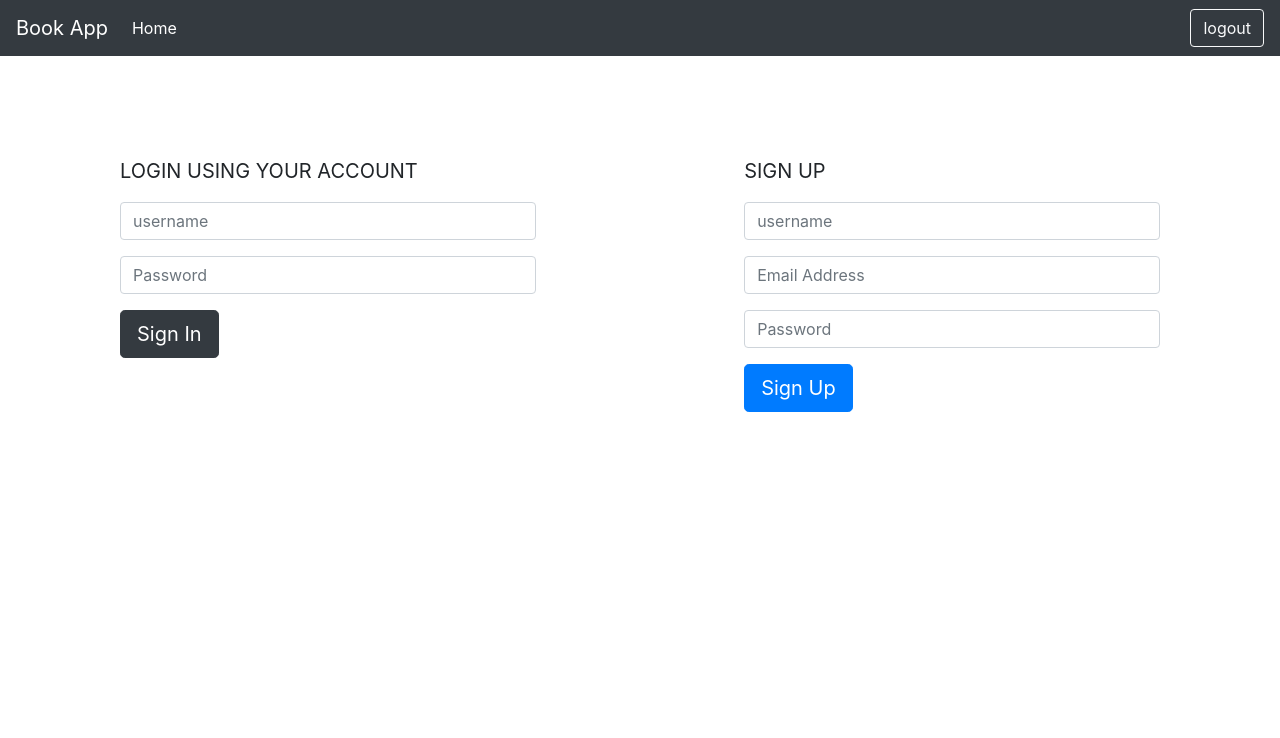
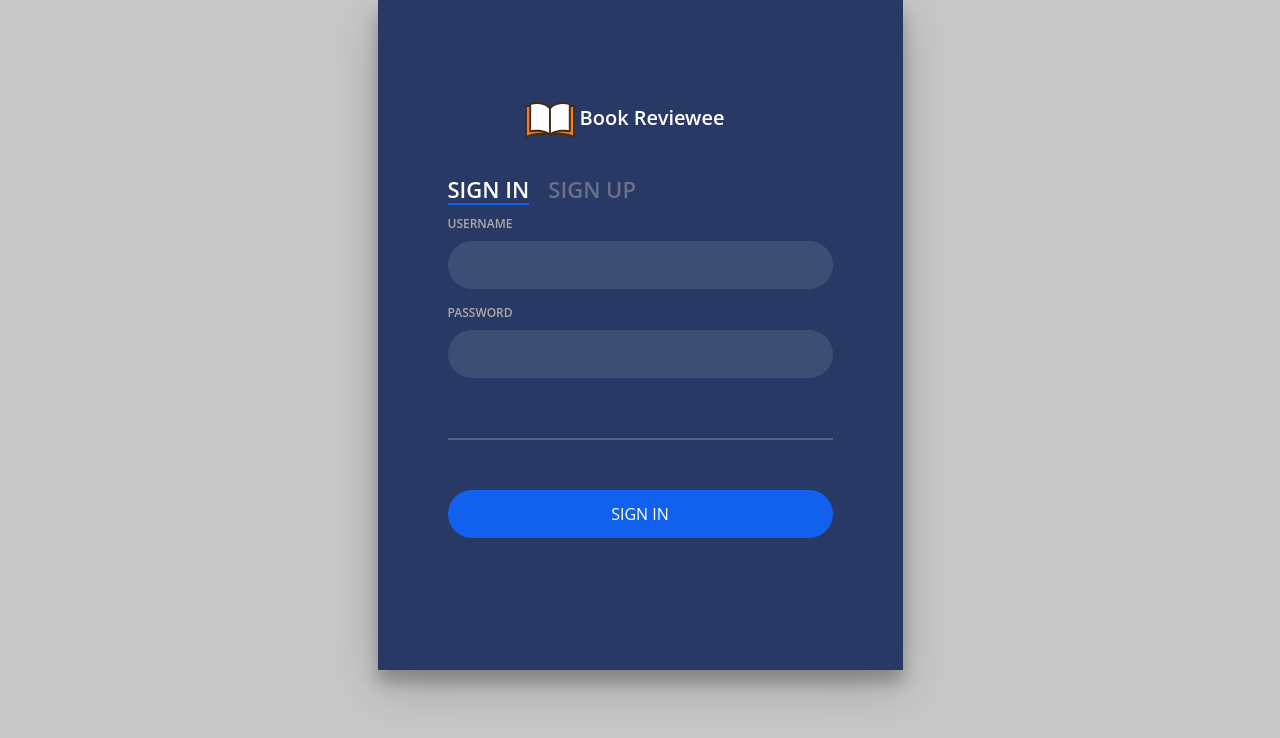
Before and after one commit to abdallamourad/Book-reviewee, a Flask app: page /login in a window 1280 px wide. Shown: the top 738 px of the page. Run offline with Flask 2, Linux system fonts and the light colour scheme; some libraries are stand-ins or nearby versions.

Commit message:
Finalized the app

```diff
--- a/application.py
+++ b/application.py
@@ -32,7 +32,7 @@ def login():
 @app.route("/checkuser", methods=["POST"])
 def checkuser():
     name, email, password, count = [None for i in range(4)]
-
+    print(request.form)
     if "login" in request.form:
         name = request.form.get("logname")
         password = request.form.get("logpassword").encode('utf-8')
@@ -52,7 +52,7 @@ def checkuser():
             return redirect(url_for('search'))
         elif "signup" in request.form:
             # Display an error as user found.
-            return render_template('login.html', sign_error='account is already exist!')
+            return render_template('login.html', error='account is already exist!')
 
     elif "signup" in request.form and db.execute("SELECT username FROM users WHERE username=:name OR email=:email",
             {"name": name, "email": email}).rowcount == 0:
@@ -63,13 +63,15 @@ def checkuser():
         return render_template('login.html', success="account has been created successfully!")
     else:
         # Display an error for user not found.
-        return render_template('login.html', error=" user not found!")
+        return render_template('login.html', error="user not found!")
 
 @app.route("/search", methods=["GET", "POST"])
 def search():
     # Display all books
     books = None
     try:
+        if request.method == "GET" and 'username' not in session:
+            raise Exception('This method is not allowed!')
 
         if request.method == "POST":
             if "query" in request.form:
@@ -81,7 +83,6 @@ def search():
                     return render_template("error.html", error="NO MATCH FOUND!")
         else:
             books = db.execute("SELECT isbn, title, author, pub_year, img_url, average_score, review_count FROM books ORDER BY title ASC")
-
     except Exception as e:
         return render_template("error.html", error="ERROR OCCURED!")
 
--- /dev/null
+++ b/static/css/login.css
@@ -0,0 +1,149 @@
+body{
+	margin:0;
+	color:#6a6f8c;
+	background:#c8c8c8;
+	font:600 16px/18px 'Open Sans',sans-serif;
+}
+*,:after,:before{box-sizing:border-box}
+.clearfix:after,.clearfix:before{content:'';display:table}
+.clearfix:after{clear:both;display:block}
+a{color:inherit;text-decoration:none}
+
+.login-wrap{
+	width:100%;
+	margin:auto;
+	max-width:525px;
+	min-height:670px;
+	position:relative;
+	box-shadow:0 12px 15px 0 rgba(0,0,0,.24),0 17px 50px 0 rgba(0,0,0,.19);
+}
+.login-html{
+	width:100%;
+	height:100%;
+	position:absolute;
+	padding:90px 70px 50px 70px;
+	background:rgba(40,57,101);
+}
+.login-html .sign-in-htm,
+.login-html .sign-up-htm{
+	top:0;
+	left:0;
+	right:0;
+	bottom:0;
+	position:absolute;
+	transform:rotateY(180deg);
+	backface-visibility:hidden;
+	transition:all .4s linear;
+}
+.login-html .sign-in,
+.login-html .sign-up,
+.login-form .group .check{
+	display:none;
+}
+.login-html .tab,
+.login-form .group .label,
+.login-form .group .button{
+	text-transform:uppercase;
+}
+.login-html .tab{
+	font-size:22px;
+	margin-right:15px;
+	padding-bottom:5px;
+	margin:0 15px 10px 0;
+	display:inline-block;
+	border-bottom:2px solid transparent;
+}
+.login-html .sign-in:checked + .tab,
+.login-html .sign-up:checked + .tab{
+	color:#fff;
+	border-color:#1161ee;
+}
+.login-form{
+	min-height:345px;
+	position:relative;
+	perspective:1000px;
+	transform-style:preserve-3d;
+}
+.login-form .group{
+	margin-bottom:15px;
+}
+.login-form .group .label,
+.login-form .group .input,
+.login-form .group .button{
+	width:100%;
+	color:#fff;
+	display:block;
+}
+.login-form .group .input,
+.login-form .group .button{
+	border:none;
+	padding:15px 20px;
+	border-radius:25px;
+	background:rgba(255,255,255,.1);
+}
+.login-form .group input[data-type="password"]{
+	text-security:circle;
+	-webkit-text-security:circle;
+}
+.login-form .group .label{
+	color:#aaa;
+	font-size:12px;
+}
+.login-form .group .button{
+	background:#1161ee;
+}
+.login-form .group label .icon{
+	width:15px;
+	height:15px;
+	border-radius:2px;
+	position:relative;
+	display:inline-block;
+	background:rgba(255,255,255,.1);
+}
+.login-form .group label .icon:before,
+.login-form .group label .icon:after{
+	content:'';
+	width:10px;
+	height:2px;
+	background:#fff;
+	position:absolute;
+	transition:all .2s ease-in-out 0s;
+}
+.login-form .group label .icon:before{
+	left:3px;
+	width:5px;
+	bottom:6px;
+	transform:scale(0) rotate(0);
+}
+.login-form .group label .icon:after{
+	top:6px;
+	right:0;
+	transform:scale(0) rotate(0);
+}
+.login-form .group .check:checked + label{
+	color:#fff;
+}
+.login-form .group .check:checked + label .icon{
+	background:#1161ee;
+}
+.login-form .group .check:checked + label .icon:before{
+	transform:scale(1) rotate(45deg);
+}
+.login-form .group .check:checked + label .icon:after{
+	transform:scale(1) rotate(-45deg);
+}
+.login-html .sign-in:checked + .tab + .sign-up + .tab + .login-form .sign-in-htm{
+	transform:rotate(0);
+}
+.login-html .sign-up:checked + .tab + .login-form .sign-up-htm{
+	transform:rotate(0);
+}
+
+.hr{
+	height:2px;
+	margin:60px 0 50px 0;
+	background:rgba(255,255,255,.2);
+}
+.foot-lnk{
+	text-align:center;
+}
--- a/static/css/style.css
+++ b/static/css/style.css
@@ -47,3 +47,8 @@ label.star:before {
   content: '\f006';
   font-family: FontAwesome;
 }
+
+#book-icon {
+  width: 50px;
+  margin-right: 5px;
+}
--- a/templates/error.html
+++ b/templates/error.html
@@ -2,5 +2,9 @@
 {% block error %} Error {% endblock %}
 
 {% block body %}
-  <h1 style="padding-left: 20px; padding-top: 10px;">{{ error }}</h1>
+  <div class="row" style=" padding: 15px; margin-left: 30%;">
+    <div class="card" style="padding: 20px;">
+      <h1 style="padding-left: 20px; padding-top: 10px;">{{ error }}</h1>
+    </div>
+  </div>
 {% endblock %}
--- a/templates/layout.html
+++ b/templates/layout.html
@@ -16,34 +16,8 @@
 
   </head>
   <body>
-    <nav class="navbar navbar-expand-lg navbar-dark bg-dark">
-      <a class="navbar-brand" href="{{ url_for('index') }}">Book App</a>
-      <button class="navbar-toggler" type="button" data-toggle="collapse" data-target="#navbarNav" aria-controls="navbarNav" aria-expanded="false" aria-label="Toggle navigation">
-        <span class="navbar-toggler-icon"></span>
-      </button>
-      <div class="collapse navbar-collapse" id="navbarNav">
-        <ul class="navbar-nav">
-          <li class="nav-item active">
-            <a class="nav-link" href="{{ url_for('index') }}" >Home <span class="sr-only">(current)</span></a>
-          </li>
-          {% if session %}
-            <li class="nav-item">
-              <a class="nav-link" href="{{ url_for('search') }}">Search</a>
-            </li>
-          {% endif %}
-        </ul>
-      </div>
-      <div class="topnac-right">
-        {% if session is none %}
-          <a class="btn btn-outline-light topnav-right" href="{{ url_for('login') }}" name="button"> Sign in</a>
-        {% else %}
-          <a class="btn btn-outline-light topnav-right" href="{{ url_for('logout') }}" name="button"> logout</a>
-        {% endif %}
-      </div>
-
-    </nav>
-
-      {% block body %}
-      {% endblock %}
+    {% block nav %} {% endblock %}
+    {% block body %}
+    {% endblock %}
   </body>
 </html>
--- a/templates/login.html
+++ b/templates/login.html
@@ -1,72 +1,67 @@
 {% extends "layout.html"%}
 {% block title %} Login {% endblock %}
 
+{% block link %}
+  <link rel="stylesheet" href="{{ url_for('static', filename='css/login.css') }}">
+{% endblock%}
+
 {% block body %}
-  <div class="container-fluid">
-    <div class="container">
-      <div class="row">
-        <div class="col-md-5">
-            <form role="form" method="post" action="{{ url_for('checkuser') }}">
-            <fieldset>
-              <p class="text-uppercase" style="font-size: 20px;"> Login using your account </p>
-
+<form class="" action="{{ url_for('checkuser') }}" method="post">
+  <div class="login-wrap">
+  <div class="login-html">
+    <div class="">
+      <a class="navbar-brand" href="{{ url_for('index') }}" style="color: white; margin-left: 20%; margin-bottom: 30px;"> <img src="{{ url_for('static', filename='book.svg') }}" alt="icon" id="book-icon">Book Reviewee</a>
+    </div>
+    <input id="tab-1" type="radio" name="tab" class="sign-in" checked><label for="tab-1" class="tab">Sign In</label>
+    <input id="tab-2" type="radio" name="tab" class="sign-up"><label for="tab-2" class="tab">Sign Up</label>
+    <div class="login-form">
+      <div class="sign-in-htm">
         {% if error %}
           <div class="alert alert-danger" role="alert">
-                  Sorry, {{ error }}
-                </div>
-              {% endif %}
-
-              <div class="form-group">
-                <input type="text" name="logname" id="username" class="form-control input-lg" placeholder="username" required>
-              </div>
-              <div class="form-group">
-                <input type="password" name="logpassword" id="password" class="form-control input-lg" placeholder="Password" required>
-              </div>
-              <div>
-                <input type="submit" class="btn btn-lg btn-dark" value="Sign In" name="login">
-              </div>
-
-            </fieldset>
-        </form>
-        </div>
-
-        <div class="col-md-2">
-          <!-------null------>
-        </div>
-        <div class="col-md-5">
-          <form role="form" method="post" action="{{ url_for('checkuser') }}">
-            <fieldset>
-              <p class="text-uppercase pull-center" style="font-size: 20px"> SIGN UP</p>
-
-              {% if sign_error %}
-                <div class="alert alert-danger" role="alert">
-                  Sorry, {{ sign_error }}
+            {{ error }}
           </div>
         {% elif success %}
           <div class="alert alert-success" role="alert">
             {{ success }}
           </div>
         {% endif %}
-
-
-              <div class="form-group">
-                <input type="text" name="signame" id="username" class="form-control input-lg" placeholder="username" required>
+        <div class="group">
+          <label for="user" class="label">Username</label>
+          <input id="user" type="text" class="input" name="logname">
         </div>
-
-              <div class="form-group">
-                <input type="email" name="signemail" id="email" class="form-control input-lg" placeholder="Email Address" required>
+        <div class="group">
+          <label for="pass" class="label">Password</label>
+          <input id="pass" type="password" class="input" data-type="password" name="logpassword">
         </div>
-              <div class="form-group">
-                <input type="password" name="signpassword" id="password" class="form-control input-lg" placeholder="Password" required>
+        <div class="hr"></div>
+        <div class="group">
+          <input type="submit" class="button" value="Sign In" name="login">
         </div>
-              <div>
-                    <input type="submit" class="btn btn-lg btn-primary" value="Sign Up" name="signup">
       </div>
-            </fieldset>
-          </form>
+      <div class="sign-up-htm">
+        <div class="group">
+          <label for="user" class="label">Username</label>
+          <input id="user" type="text" class="input" name="signame">
         </div>
-
+        <div class="group">
+          <label for="pass" class="label">Email Address</label>
+          <input id="pass" type="text" class="input" name="signemail">
+        </div>
+        <div class="group">
+          <label for="pass" class="label">Password</label>
+          <input id="pass" type="password" class="input" data-type="password" name="signpassword">
+        </div>
+        <div class="hr"></div>
+        <div class="group">
+          <input type="submit" class="button" value="Sign Up" name="signup">
+        </div>
+        <div class="foot-lnk">
+        <a>  <label for="tab-1">Already Member?</a>
         </div>
       </div>
     </div>
+  </div>
+  </div>
+
+</form>
 {% endblock %}
```
Also changed, not shown: requirements.txt (added, +54 -0 lines), templates/book.html (+25 -0 lines), templates/index.html (+53 -3 lines), templates/search.html (+24 -0 lines), static/book.svg (added), 1 other file. Lines whose indentation alone changed are shown as unchanged.
